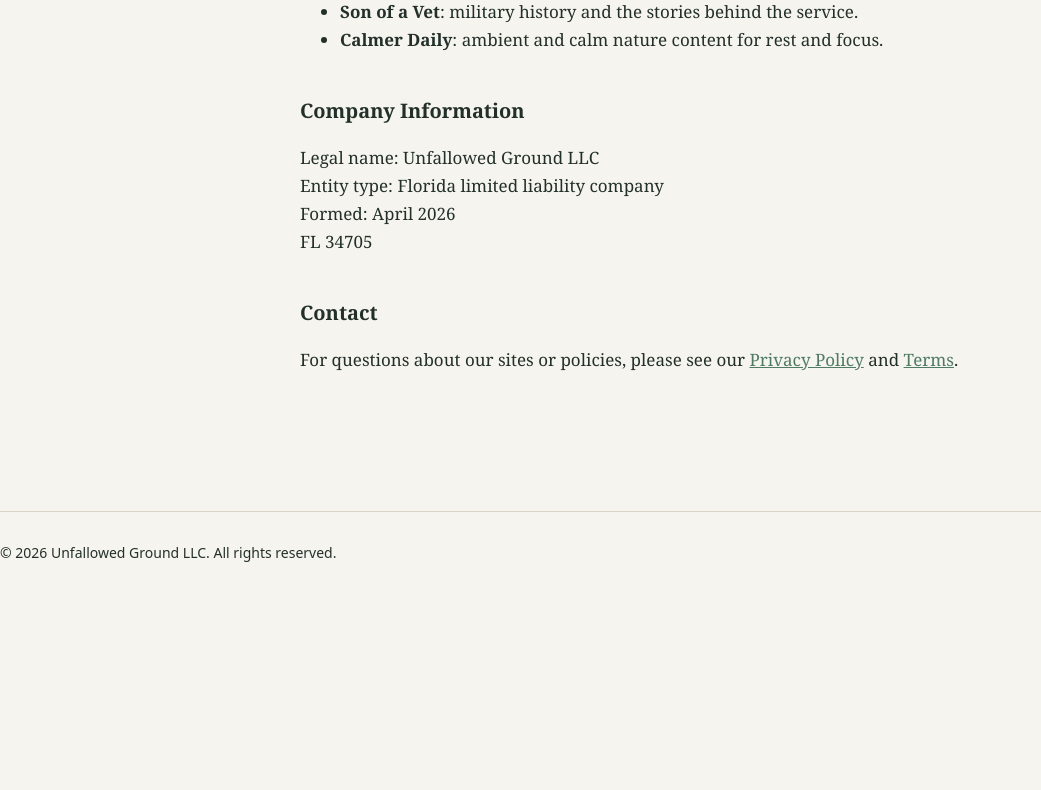
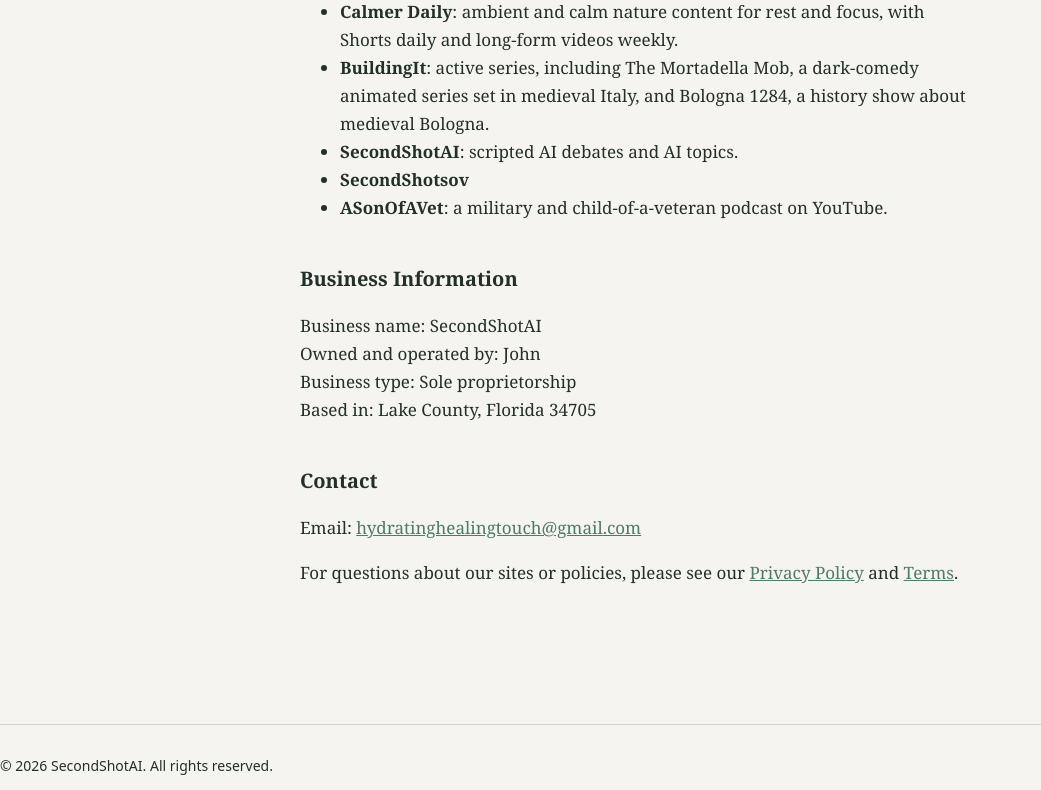
Before and after one commit to SecondShotAI/CalmerDaily, a plain HTML site: page about.html in a window 1280 px wide. Shown: the part 499-1289 px from the top of the page, without its empty margins (0-1041 px from the left). Before the commit the page ends 1076 px from the top, so only its background shows below. Drawn offline with Linux system fonts and the light colour scheme.

Commit message:
Switch site operator to SecondShotAI on all five pages
Replace Unfallowed Ground LLC with SecondShotAI in footers, operated-by
lines, the About page and the Operated By section. About page now
describes a sole proprietorship in Lake County, Florida, with contact
email; Formed line removed. Media lists now show Calmer Daily,
BuildingIt (with The Mortadella Mob and Bologna 1284), SecondShotAI,
SecondShotsov and ASonOfAVet. Drop the street address. Privacy and
terms effective dates move to November 24, 2026.

Co-Authored-By: Claude Opus 5.5 <noreply@anthropic.com>

```diff
--- a/about.html
+++ b/about.html
@@ -3,14 +3,14 @@
 <head>
   <meta charset="UTF-8">
   <meta name="viewport" content="width=device-width, initial-scale=1.0">
-  <title>About | Unfallowed Ground LLC</title>
-  <meta name="description" content="Unfallowed Ground LLC, the company behind Second Shot AI Media.">
+  <title>About | SecondShotAI</title>
+  <meta name="description" content="SecondShotAI, the business behind Second Shot AI Media.">
   <link rel="stylesheet" href="style.css">
 </head>
 <body>
 
   <header>
-    <h1>Unfallowed Ground LLC</h1>
+    <h1>SecondShotAI</h1>
     <nav>
       <a href="index.html">Home</a>
       <a href="about.html">About</a>
@@ -22,36 +22,40 @@
   <main>
     <section>
       <h2>About Us</h2>
-      <p>Unfallowed Ground LLC is a Florida limited liability company building Second Shot AI Media, a multi-channel content operation that uses AI-assisted workflows to research, write, and publish content.</p>
+      <p>SecondShotAI is owned and operated by John as a sole proprietorship based in Lake County, Florida. It builds Second Shot AI Media, a multi-channel content operation that uses AI-assisted workflows to research, write, and publish content.</p>
       <p>Our goal is practical: build sustainable, well-run digital properties that serve their audiences with care and consistency.</p>
     </section>
 
     <section>
       <h2>What We Publish</h2>
       <ul>
-        <li><strong>Son of a Vet</strong>: military history and the stories behind the service.</li>
-        <li><strong>Calmer Daily</strong>: ambient and calm nature content for rest and focus.</li>
+        <li><strong>Calmer Daily</strong>: ambient and calm nature content for rest and focus, with Shorts daily and long-form videos weekly.</li>
+        <li><strong>BuildingIt</strong>: active series, including The Mortadella Mob, a dark-comedy animated series set in medieval Italy, and Bologna 1284, a history show about medieval Bologna.</li>
+        <li><strong>SecondShotAI</strong>: scripted AI debates and AI topics.</li>
+        <li><strong>SecondShotsov</strong></li>
+        <li><strong>ASonOfAVet</strong>: a military and child-of-a-veteran podcast on YouTube.</li>
       </ul>
     </section>
 
     <section>
-      <h2>Company Information</h2>
+      <h2>Business Information</h2>
       <p>
-        Legal name: Unfallowed Ground LLC<br>
-        Entity type: Florida limited liability company<br>
-        Formed: April 2026<br>
-        FL 34705
+        Business name: SecondShotAI<br>
+        Owned and operated by: John<br>
+        Business type: Sole proprietorship<br>
+        Based in: Lake County, Florida 34705
       </p>
     </section>
 
     <section>
       <h2>Contact</h2>
+      <p>Email: <a href="mailto:hydratinghealingtouch@gmail.com">hydratinghealingtouch@gmail.com</a></p>
       <p>For questions about our sites or policies, please see our <a href="privacy.html">Privacy Policy</a> and <a href="terms.html">Terms</a>.</p>
     </section>
   </main>
 
   <footer>
-    <p>&copy; 2026 Unfallowed Ground LLC. All rights reserved.</p>
+    <p>&copy; 2026 SecondShotAI. All rights reserved.</p>
   </footer>
 
 </body>
```
Also changed, not shown: index.html (+1 -1 lines), privacy.html (+3 -3 lines), second-shot-ai.html (+9 -7 lines), terms.html (+3 -3 lines).
